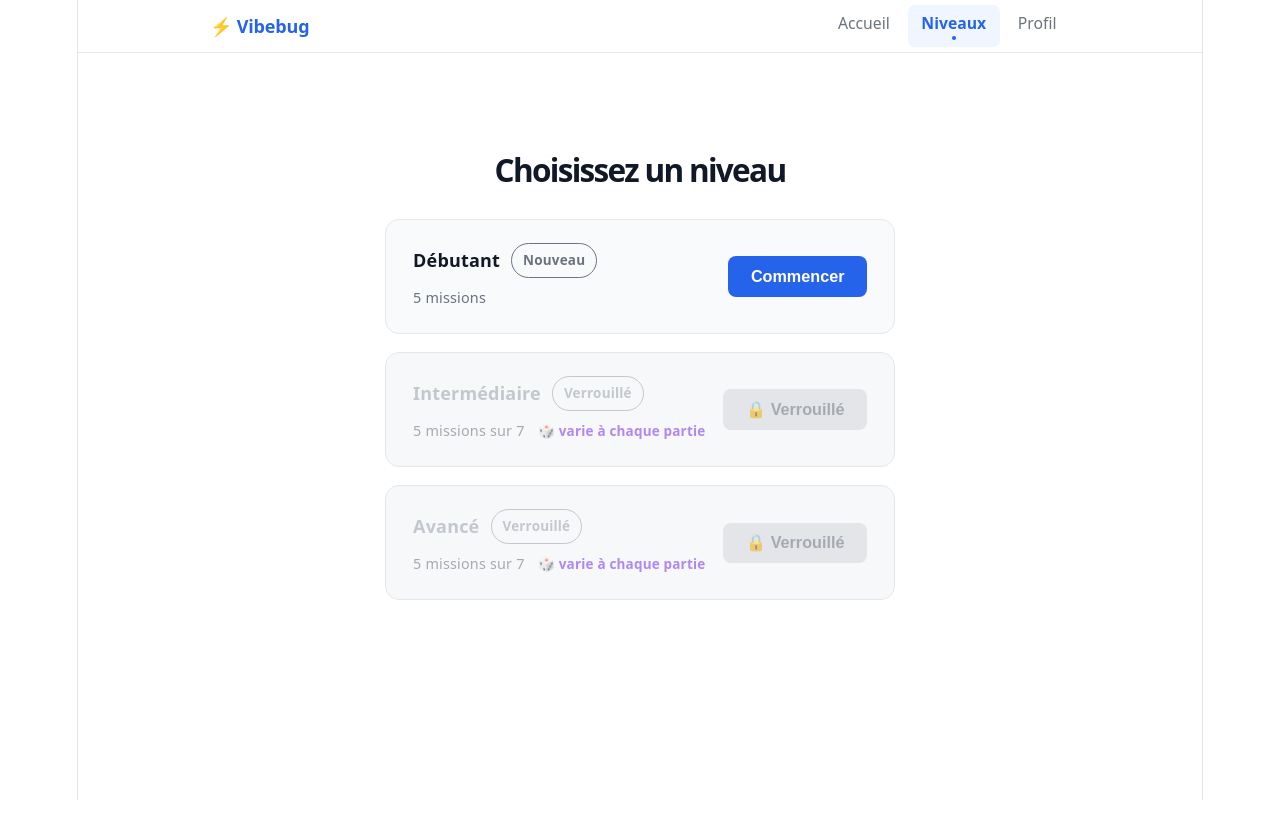
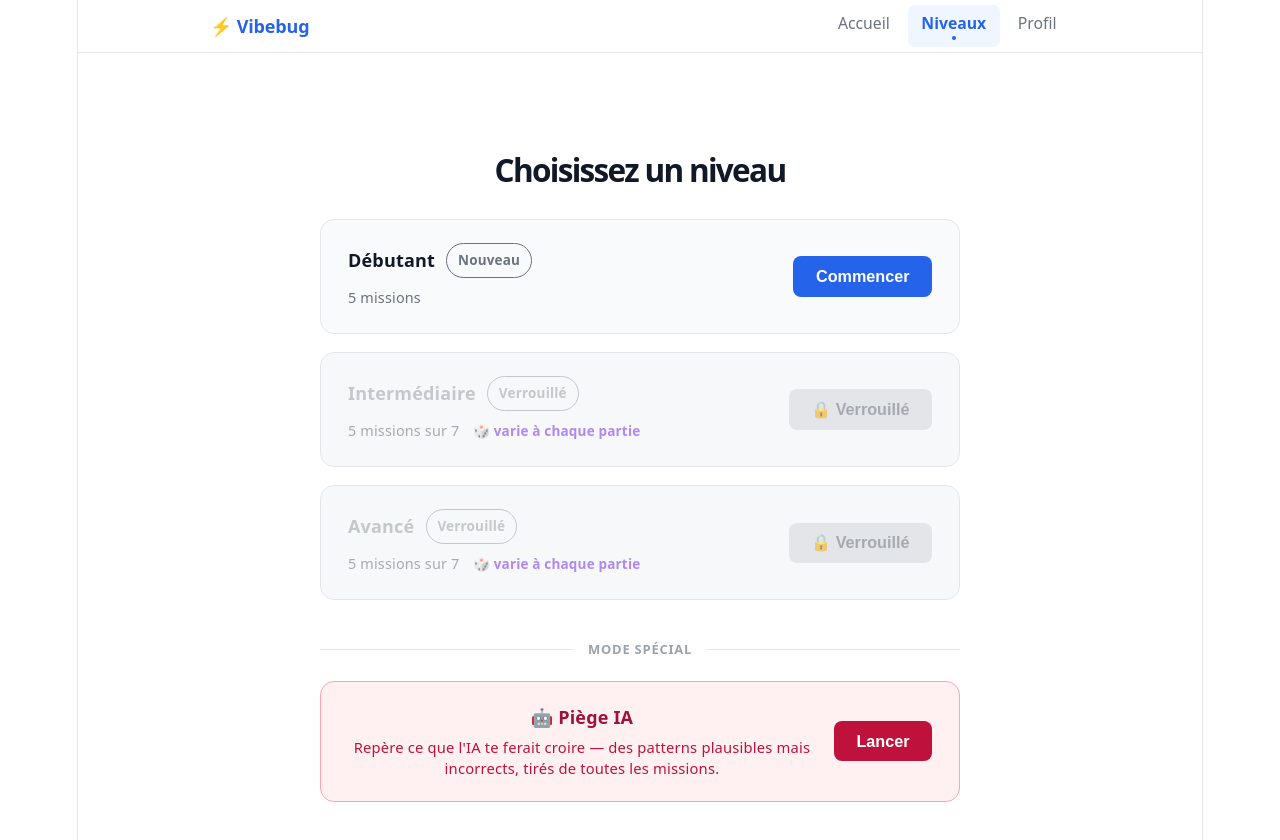
Before and after one commit to liabra/vibebug, a React (Vite) app: page /levels in a window 1280 px wide. Shown: the top 840 px of the page. Before the commit the page ends 800 px from the top, so only its background shows below. Built offline with nearby package versions, Linux system fonts and the light colour scheme.

Commit message:
Add AI Trap mode based on ai_error missions

```diff
--- a/src/pages/ChallengePage.jsx
+++ b/src/pages/ChallengePage.jsx
@@ -29,12 +29,18 @@ export default function ChallengePage() {
   const { levelId } = useParams()
   const navigate = useNavigate()
 
-  const level = bashChallenges[levelId]
+  const isAiMode = levelId === 'ai'
+  const level = isAiMode ? null : bashChallenges[levelId]
+  const levelTitle = isAiMode ? '🤖 Piège IA' : level?.title
+  const challengePool = isAiMode
+    ? Object.values(bashChallenges).flatMap((l) => l.challenges).filter((c) => c.type === 'ai_error')
+    : level?.challenges ?? []
+
   const STORAGE_KEY = `vibebug_${levelId}`
   const savedProgress = loadProgress(STORAGE_KEY)
 
   const [challenges] = useState(() =>
-    pickChallenges(level?.challenges ?? [], MISSIONS_PER_SESSION, savedProgress.challengeIds)
+    pickChallenges(challengePool, MISSIONS_PER_SESSION, savedProgress.challengeIds)
   )
 
   const [currentIndex, setCurrentIndex] = useState(() => savedProgress.currentIndex ?? 0)
@@ -57,7 +63,7 @@ export default function ChallengePage() {
     return () => clearTimeout(t)
   }, [xpFlash])
 
-  if (!level) {
+  if (!isAiMode && !level) {
     return (
       <div style={styles.container}>
         <p>Niveau introuvable.</p>
@@ -92,7 +98,7 @@ export default function ChallengePage() {
           score,
           xp,
           total: challenges.length,
-          levelTitle: level.title,
+          levelTitle,
         },
       })
       return
@@ -150,8 +156,8 @@ export default function ChallengePage() {
       )}
 
       <div style={styles.header}>
-        <span style={styles.level}>
-          {level.title}
+        <span style={{ ...styles.level, ...(isAiMode ? styles.levelAiMode : {}) }}>
+          {levelTitle}
           {(currentIndex > 0 || score > 0) && (
             <button onClick={handleRestart} style={styles.btnRestart} title="Recommencer">
               ↺
@@ -181,9 +187,15 @@ export default function ChallengePage() {
         />
       </div>
 
-      {level.challenges.length > challenges.length && (
+      {isAiMode && (
+        <div style={styles.aiModeBanner}>
+          Repère ce qui semble crédible mais ne l'est pas — ces patterns sont souvent générés sans avertissement par les IA.
+        </div>
+      )}
+
+      {!isAiMode && challengePool.length > challenges.length && (
         <p style={styles.sessionHint}>
-          🎲 {challenges.length} missions sélectionnées sur {level.challenges.length} — la sélection varie à chaque partie
+          🎲 {challenges.length} missions sélectionnées sur {challengePool.length} — la sélection varie à chaque partie
         </p>
       )}
 
@@ -322,6 +334,21 @@ const styles = {
     color: '#9f1239',
     marginBottom: '0.75rem',
     lineHeight: '1.4',
+  },
+  levelAiMode: {
+    color: '#be123c',
+    fontWeight: '700',
+  },
+  aiModeBanner: {
+    padding: '0.75rem 1rem',
+    background: '#fff1f2',
+    border: '1px solid #fda4af',
+    borderLeft: '4px solid #be123c',
+    borderRadius: '8px',
+    fontSize: '0.875rem',
+    color: '#9f1239',
+    lineHeight: '1.5',
+    marginBottom: '1.25rem',
   },
   sessionHint: {
     fontSize: '0.78rem',
--- a/src/pages/LevelsPage.jsx
+++ b/src/pages/LevelsPage.jsx
@@ -16,6 +16,14 @@ export default function LevelsPage() {
       localStorage.removeItem(`vibebug_${levelId}`)
     }
     navigate(`/challenge/${levelId}`)
+  }
+
+  function handleStartTrap() {
+    const saved = getSaved('ai')
+    if (saved?.completed) {
+      localStorage.removeItem('vibebug_ai')
+    }
+    navigate('/challenge/ai')
   }
 
   return (
@@ -37,6 +45,24 @@ export default function LevelsPage() {
             />
           )
         })}
+      </div>
+
+      <div style={styles.separator}>
+        <span style={styles.separatorLine} />
+        <span style={styles.separatorLabel}>Mode spécial</span>
+        <span style={styles.separatorLine} />
+      </div>
+
+      <div style={styles.trapCard}>
+        <div style={styles.trapLeft}>
+          <span style={styles.trapTitle}>🤖 Piège IA</span>
+          <span style={styles.trapDesc}>
+            Repère ce que l'IA te ferait croire — des patterns plausibles mais incorrects, tirés de toutes les missions.
+          </span>
+        </div>
+        <button onClick={handleStartTrap} style={styles.trapBtn}>
+          {getSaved('ai')?.completed ? 'Rejouer' : 'Lancer'}
+        </button>
       </div>
     </div>
   )
@@ -61,4 +87,61 @@ const styles = {
     flexDirection: 'column',
     gap: '1rem',
   },
+  separator: {
+    display: 'flex',
+    alignItems: 'center',
+    gap: '0.75rem',
+    margin: '2rem 0 1rem',
+  },
+  separatorLine: {
+    flex: 1,
+    height: '1px',
+    background: '#e5e7eb',
+    display: 'block',
+  },
+  separatorLabel: {
+    fontSize: '0.72rem',
+    fontWeight: '700',
+    color: '#9ca3af',
+    textTransform: 'uppercase',
+    letterSpacing: '0.06em',
+    whiteSpace: 'nowrap',
+  },
+  trapCard: {
+    display: 'flex',
+    justifyContent: 'space-between',
+    alignItems: 'center',
+    padding: '1.25rem 1.5rem',
+    background: '#fff1f2',
+    border: '1.5px solid #fda4af',
+    borderRadius: '14px',
+    gap: '1rem',
+  },
+  trapLeft: {
+    display: 'flex',
+    flexDirection: 'column',
+    gap: '0.375rem',
+  },
+  trapTitle: {
+    fontWeight: '700',
+    fontSize: '1rem',
+    color: '#9f1239',
+  },
+  trapDesc: {
+    fontSize: '0.82rem',
+    color: '#be123c',
+    lineHeight: '1.4',
+  },
+  trapBtn: {
+    flexShrink: 0,
+    padding: '0.6rem 1.25rem',
+    background: '#be123c',
+    color: '#fff',
+    border: 'none',
+    borderRadius: '8px',
+    fontSize: '0.9rem',
+    fontWeight: '600',
+    cursor: 'pointer',
+    whiteSpace: 'nowrap',
+  },
 }
```
